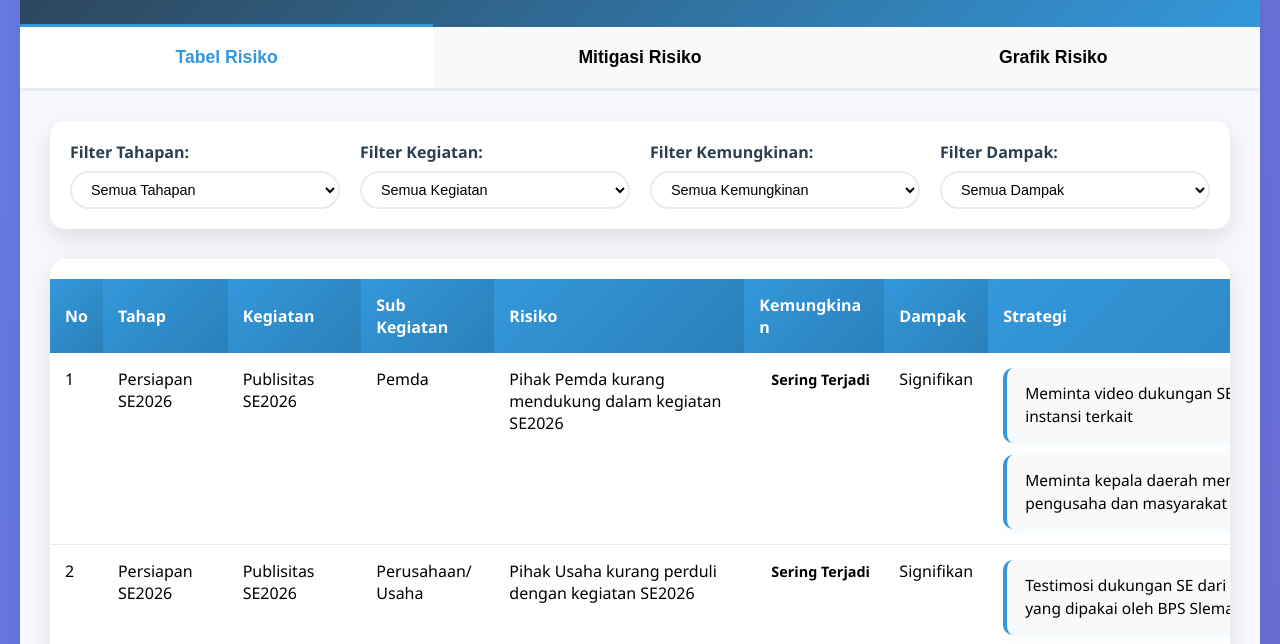
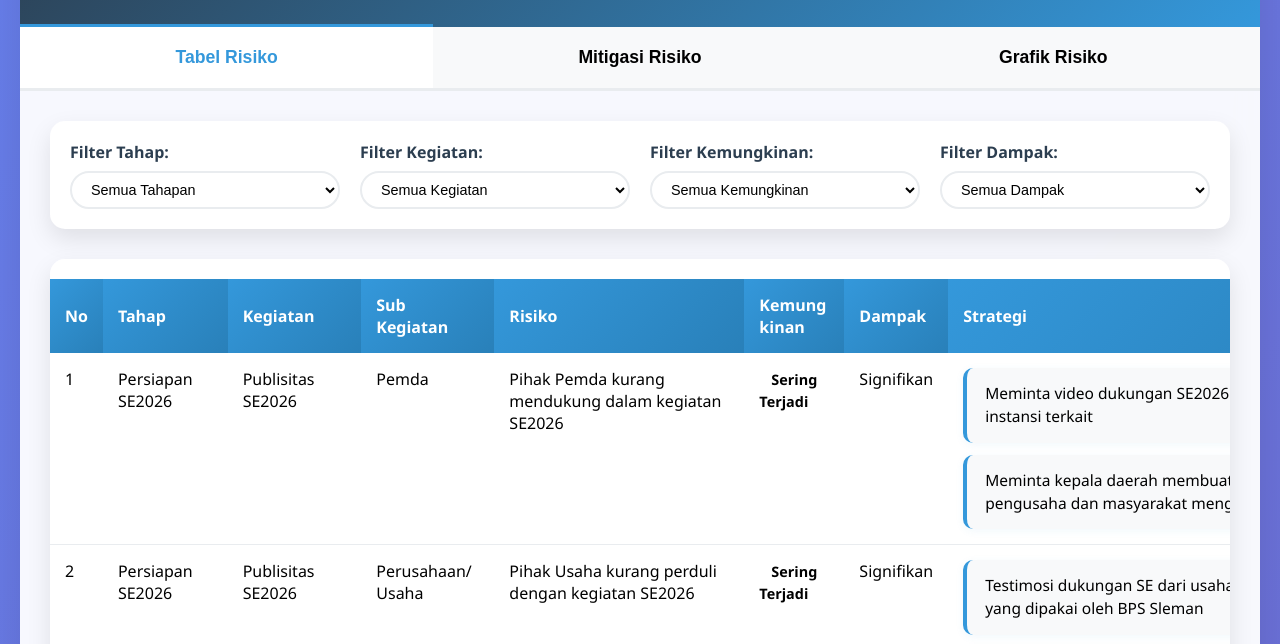
Before and after one commit to Verydw12/mrse-bpssleman, a plain HTML site: page index.html in a window 1280 px wide. Shown: the part 142-786 px from the top of the page. Drawn offline with nearby package versions, Linux system fonts and the light colour scheme.

Commit message:
Add files via upload

```diff
--- a/index.html
+++ b/index.html
@@ -219,7 +219,8 @@
             border-radius: 20px;
             font-weight: 600;
             font-size: 0.9rem;
-            white-space: nowrap;
+            white-space: normal;      /* <-- ubah dari nowrap ke normal */
+    word-break: break-word;   /* <-- tambahkan agar kata panjang turun */
         }
 
         .risk-level.sering {
@@ -397,7 +398,7 @@
         <div id="table" class="tab-content active">
             <div class="filter-container">
     <div>
-        <label>Filter Tahapan:</label>
+        <label>Filter Tahap:</label>
         <select id="tableFilterTahap" class="filter-select" onchange="updateKegiatanFilter()">
             <option value="">Semua Tahapan</option>
             <!-- Opsi tahapan akan diisi dinamis -->
```
